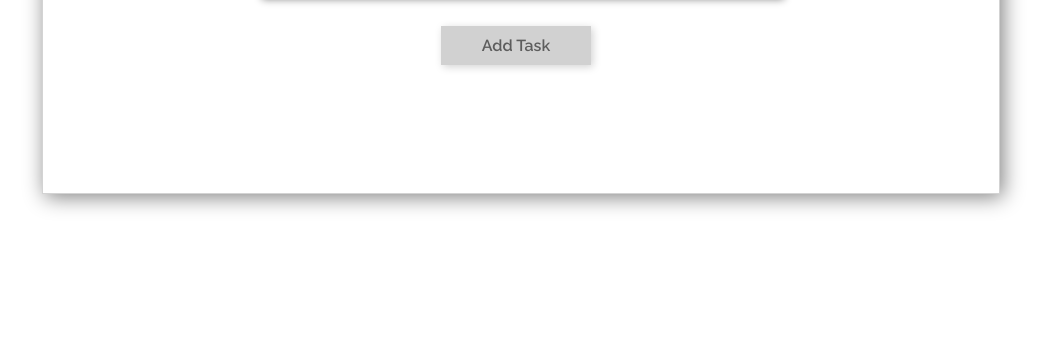
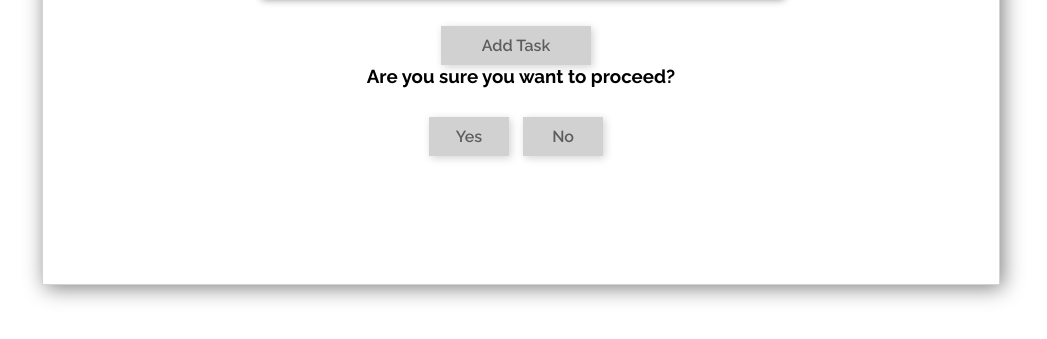
Before and after one commit to pgerajr/JS_Task_List_Challenge, a plain HTML site: page index.html in a window 1280 px wide. Shown: the part 161-500 px from the top of the page, without its empty margins (119-1166 px from the left). Drawn offline with Linux system fonts and the light colour scheme.

Commit message:
Update index.html

```diff
--- a/index.html
+++ b/index.html
@@ -26,7 +26,7 @@
             <button id="btn_erase_task" class="btn" onclick="erase_Task()">Erase</button>
         </div>
 
-        <div class="confirm_box">
+        <div id="confirm_box">
             <h3>Are you sure you want to proceed?</h3>
             <button id="btn_yes" class="btn" onclick="confirm_Erase(this)">Yes</button>
             <button id="btn_no" class="btn" onclick="hide_Decision_Box()">No</button>
```
